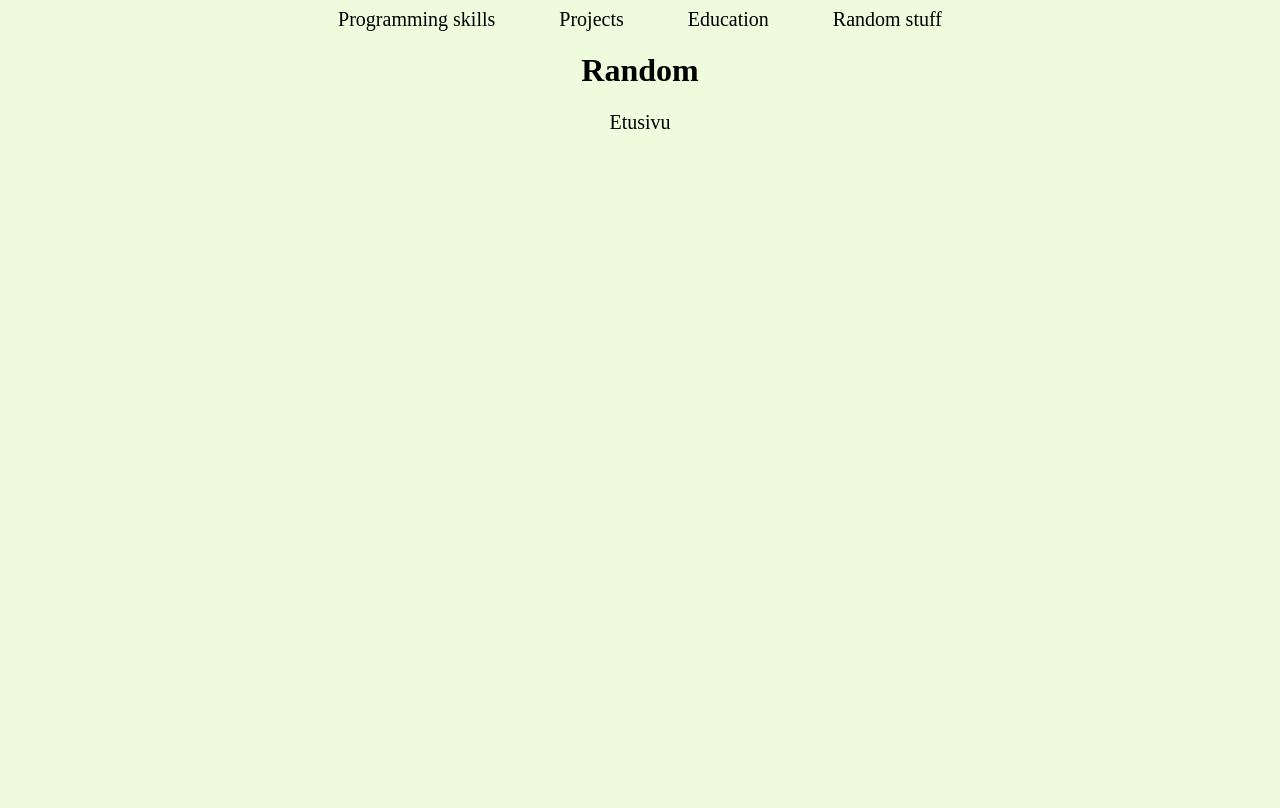
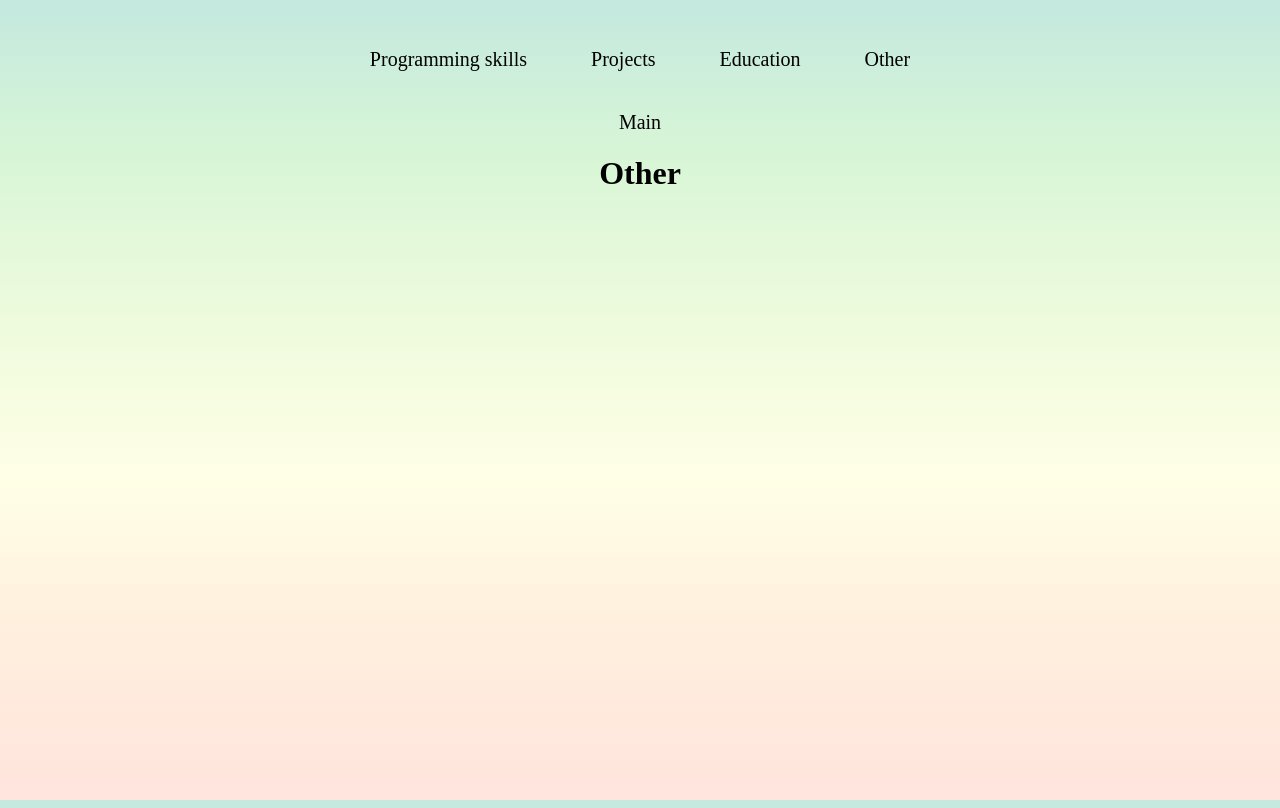
Before and after one commit to Lagical/portfolio, a plain HTML site: page other.html in a window 1280 px wide. Drawn offline with Linux system fonts and the light colour scheme.

Commit message:
Lisää tyylittelyä

```diff
--- a/css/style.css
+++ b/css/style.css
@@ -25,9 +25,20 @@
 }
 
 body{
-    background-color: #EEFBDD;
+    background: linear-gradient(#C4E8DF,#D8F6D6, #EEFBDD,#FFFFE6,#FFEEDD,#FFE4DD);
+    min-height: 100%;
+    background-repeat: no-repeat;
+    background-attachment: fixed;
 }
 
 a:hover{
     text-decoration: underline;
 }
+
+html {
+    height: 100%;
+    overflow-y: hidden;
+    margin-bottom:0;
+    padding:0;
+    overflow:hidden;
+}
--- a/random.html
+++ b/other.html
@@ -6,15 +6,15 @@
 <script src="js/script.js"></script>
 <body>
 
-    <header class="center">
+    <div class="center headerdiv">
         <a href="programming.html" class="linkit">Programming skills</a>
         <a href="projects.html" class="linkit">Projects</a>
         <a href="education.html" class="linkit">Education</a>
-        <a href="random.html" class="linkit">Random stuff</a>
-    </header>
+        <a href="other.html" class="linkit">Other</a>
+    </div>
     <div class="center">
-        <h1>Random</h1>
-        <a href="index.html" class="linkit">Etusivu</a>
+        <a href="index.html" class="linkit">Main</a>
+        <h1>Other</h1>
     </div>
 </body>
 </html>
```
Also changed, not shown: education.html (+4 -4 lines), index.html (+3 -2 lines), programming.html (+4 -4 lines), projects.html (+4 -4 lines).
